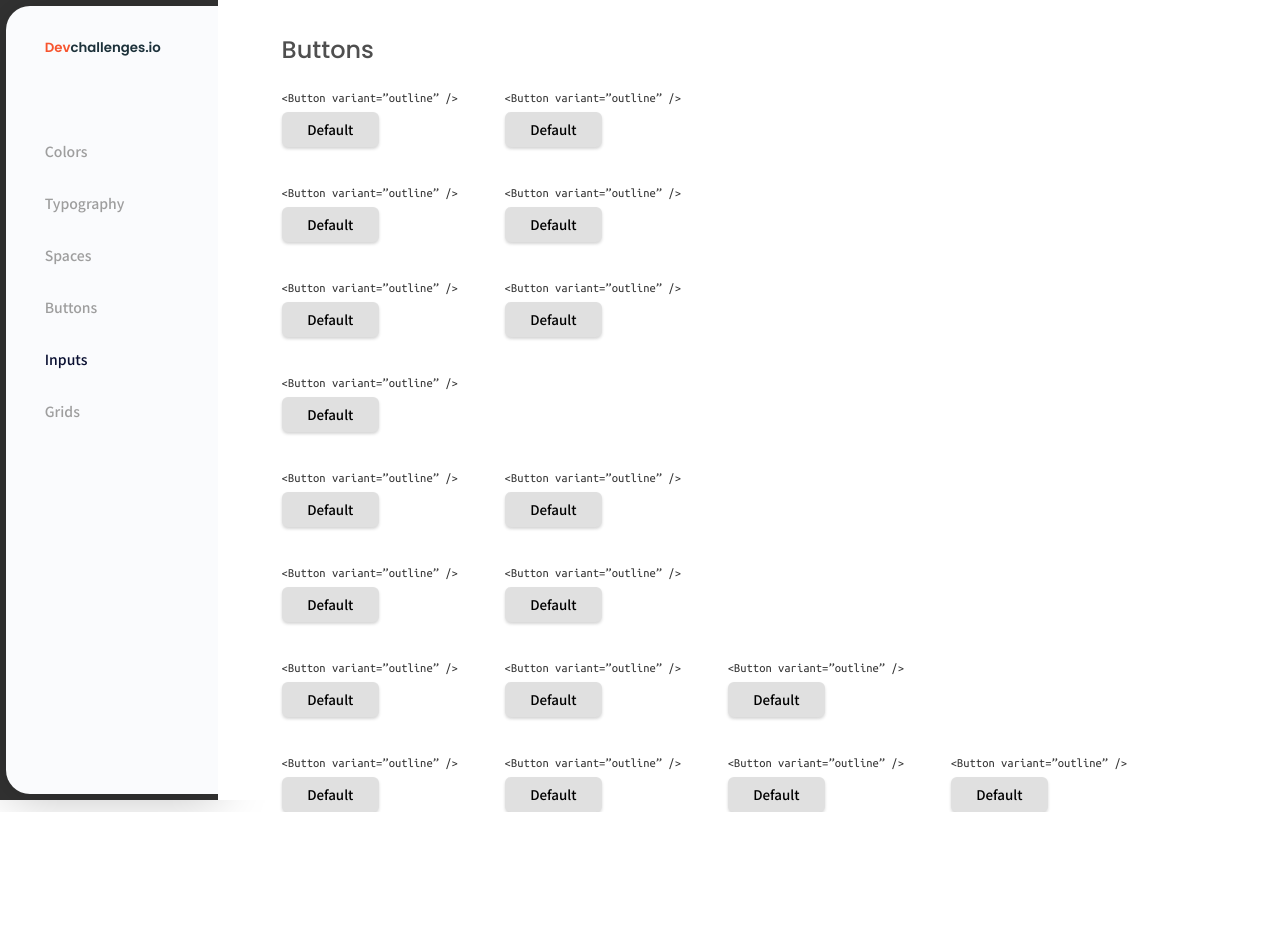
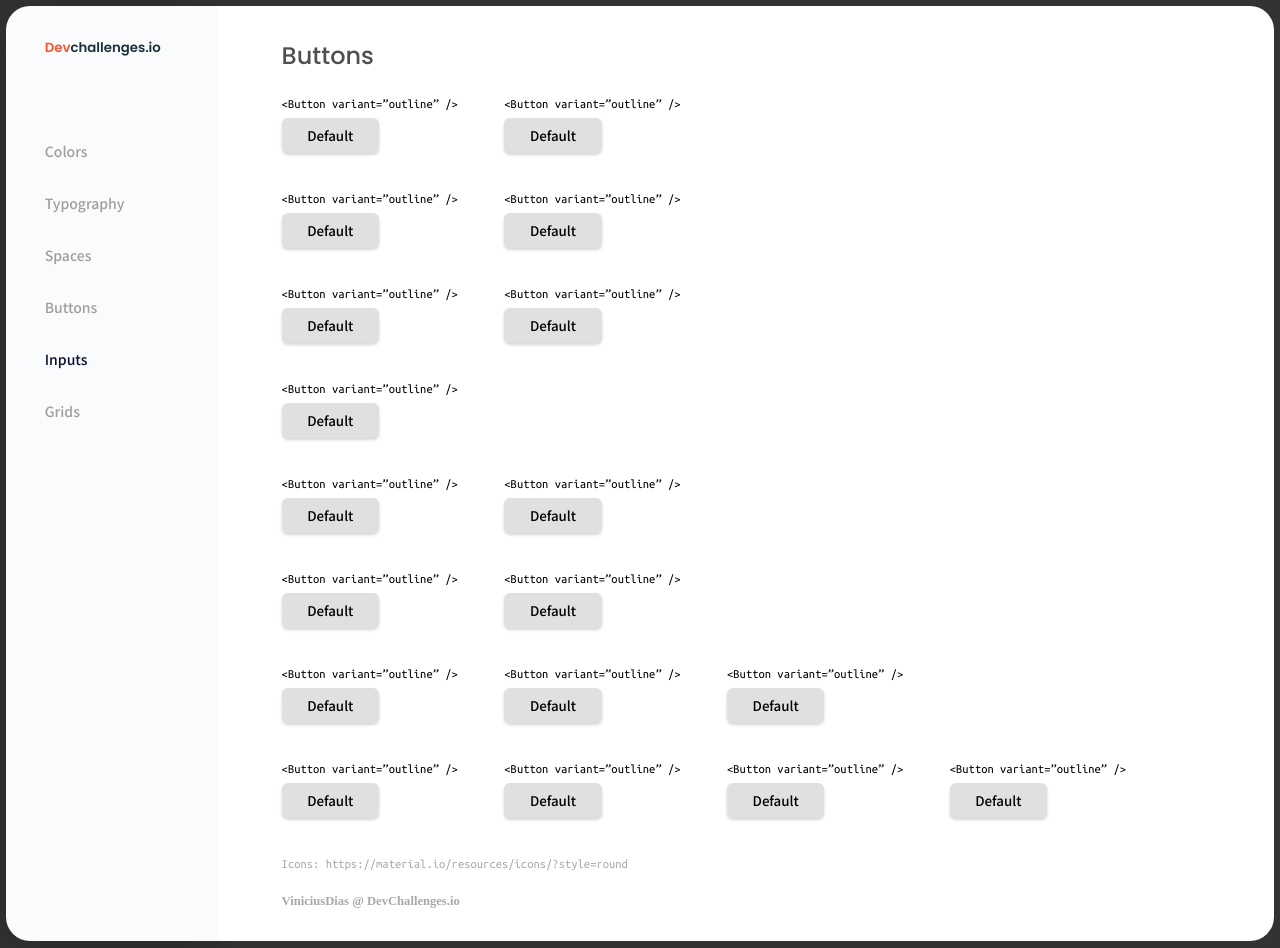
Before and after one commit to ViniciusmDias/button-component, a React (Create React App) app: page / in a window 1280 px wide. Before the commit the page ends 812 px from the top, so only its background shows below. Built offline with nearby package versions, Linux system fonts and the light colour scheme.

Commit message:
Style the component

```diff
--- a/src/components/Footer/index.tsx
+++ b/src/components/Footer/index.tsx
@@ -1,9 +1,14 @@
 import React from 'react';
 
-// import { Container } from './styles';
+import { FooterContainer } from './styles';
 
 const Footer: React.FC = () => {
-  return <div />;
+  return (
+    <FooterContainer>
+      <strong>Icons: https://material.io/resources/icons/?style=round</strong>
+      <h3>ViniciusDias @ DevChallenges.io</h3>
+    </FooterContainer>
+  );
 };
 
 export default Footer;
--- /dev/null
+++ b/src/components/Footer/styles.ts
@@ -0,0 +1,18 @@
+import styled from 'styled-components';
+
+export const FooterContainer = styled.footer`
+  display: flex;
+  flex-direction: column;
+
+  strong {
+    margin-bottom: 3vh;
+    color: var(--e-global-color-text-footer-default);
+  }
+  h3 {
+    font-family: Montserrat;
+    font-weight: 600;
+    font-size: 0.9rem;
+    line-height: 15px;
+    color: var(--e-global-color-text-footer-default);
+  }
+`;
--- a/src/components/Hero/index.tsx
+++ b/src/components/Hero/index.tsx
@@ -1,4 +1,5 @@
 import React from 'react';
+import Footer from '../Footer';
 
 import { HeroContainer, ButtonsContainer, Buttons } from './styles';
 
@@ -94,6 +95,7 @@ const Hero: React.FC = () => {
           <button type="button">Default</button>
         </Buttons>
       </ButtonsContainer>
+      <Footer />
     </HeroContainer>
   );
 };
--- a/src/components/Hero/styles.ts
+++ b/src/components/Hero/styles.ts
@@ -5,7 +5,9 @@ export const HeroContainer = styled.section`
   flex: 1;
   flex-direction: column;
   padding: 4vh 5%;
+  margin: 0.5% 0.5% 0.5% 0;
   background: var(--e-global-color-background-primary);
+  border-radius: 0 24px 24px 0;
 
   h1 {
     color: var(--e-global-color-text-default);
@@ -15,10 +17,7 @@ export const HeroContainer = styled.section`
 
 export const ButtonsContainer = styled.section`
   display: flex;
-
-  & + & {
-    margin-top: 5vh;
-  }
+  margin-bottom: 5vh;
 `;
 
 // create a component
@@ -31,12 +30,7 @@ export const Buttons = styled.div`
   }
 
   strong {
-    font-family: 'Ubuntu Mono';
-    font-size: 0.9rem;
-    line-height: 12px;
     margin-bottom: 1vh;
-    color: var(--e-global-color-button-text-span);
-    font-weight: 400;
   }
 
   button {
--- a/src/pages/StoryBook/index.tsx
+++ b/src/pages/StoryBook/index.tsx
@@ -9,7 +9,6 @@ const StoryBook: React.FC = () => {
     <Container>
       <Header />
       <Hero />
-      <footer />
     </Container>
   );
 };
--- a/src/pages/StoryBook/styles.ts
+++ b/src/pages/StoryBook/styles.ts
@@ -4,5 +4,5 @@ export const Container = styled.main`
   display: flex;
   background: var(--e-global-color-background-default);
   width: 100vw;
-  height: 100vh;
+  min-height: 100vh;
 `;
--- a/src/styles/global.ts
+++ b/src/styles/global.ts
@@ -7,9 +7,11 @@ export default createGlobalStyle`
     --e-global-color-text-primary: #2962FF;
     --e-global-color-text-header: #9E9E9E;
     --e-global-color-text-header-selected: #090F31;
+    --e-global-color-text-footer-default: #A9A9A9;
+
 
     --e-global-color-button-text-default: #3F3F3F;
-    --e-global-color-button-text-span: #333333;
+    --e-global-color-button-text-strong: #333333;
     --e-global-color-button-default: #E0E0E0;
     --e-global-color-button-default-hover: #AEAEAE;
     --e-global-color-button-primary: #2962FF;
@@ -59,6 +61,13 @@ export default createGlobalStyle`
     line-height: 20px;
     font-weight: 500;
   }
+  strong {
+    font-family: 'Ubuntu Mono';
+    font-size: 0.9rem;
+    line-height: 12px;
+    margin-bottom: 1vh;
+    font-weight: 400;
+  }
 
   button {
     cursor: pointer
```
